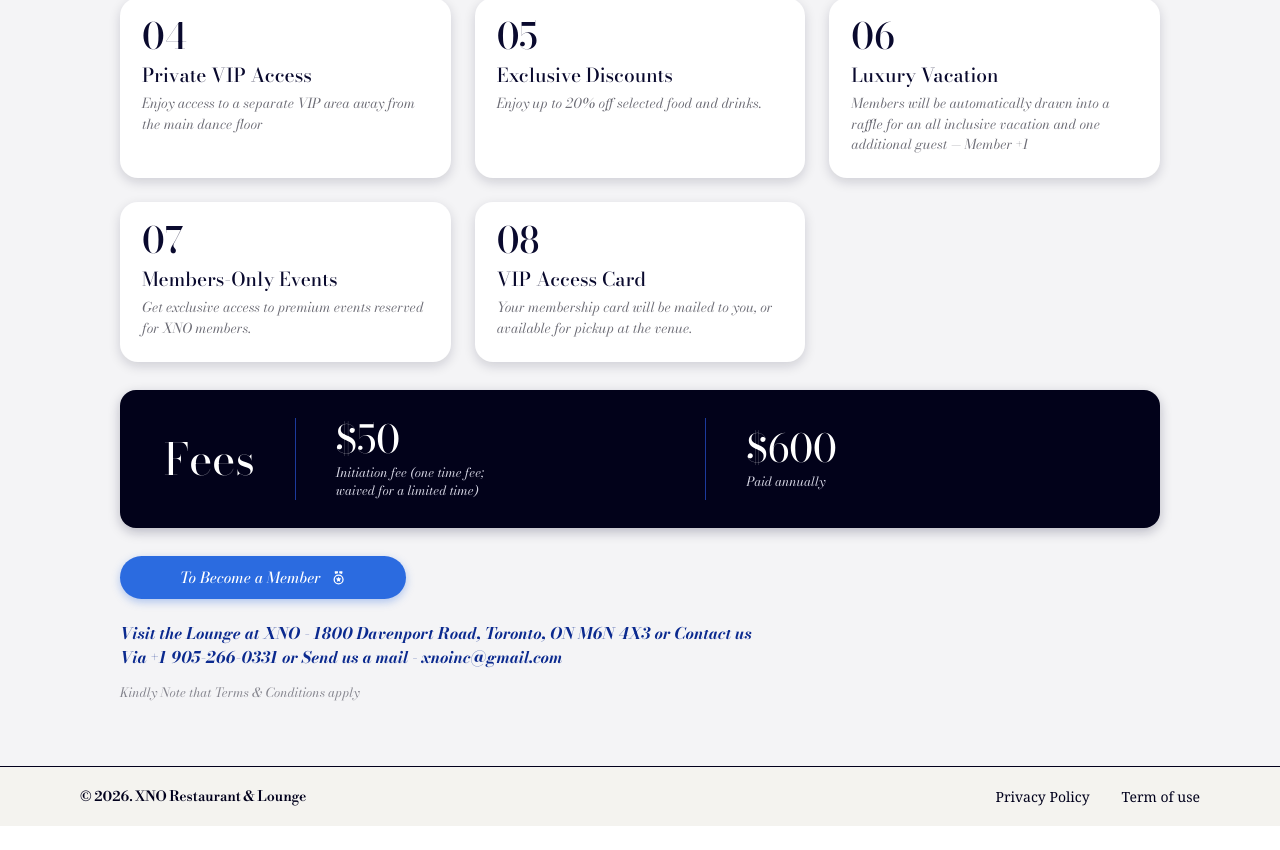
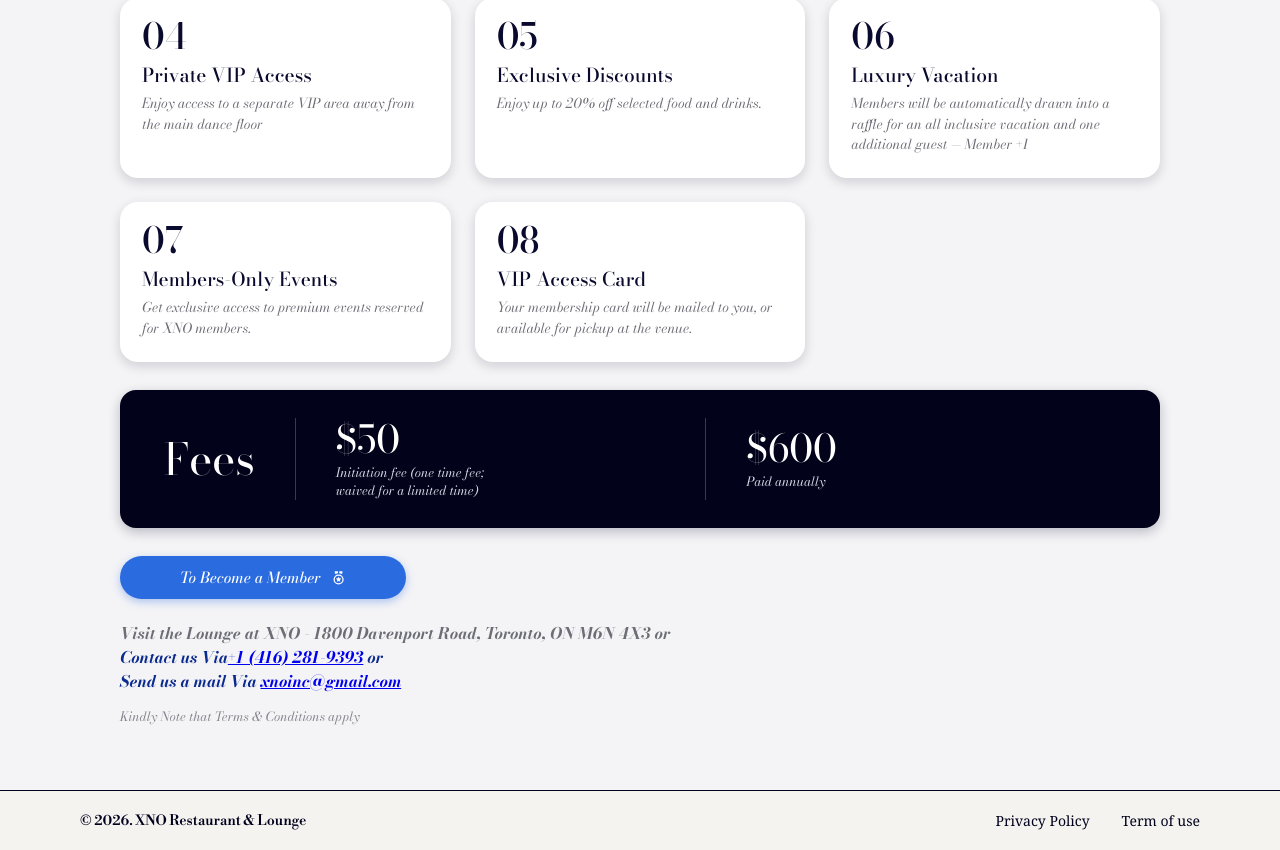
Before and after one commit to Lordrogba247/XNO, a React (Vite) app: page /membership in a window 1280 px wide. Shown: the part 473-1323 px from the top of the page. Before the commit the page ends 1299 px from the top, so only its background shows below. Built offline with nearby package versions, Linux system fonts and the light colour scheme; a web font is replaced by a local one.

Commit message:
margin top corrections

```diff
--- a/src/1Navbar/Eventz/Events.css
+++ b/src/1Navbar/Eventz/Events.css
@@ -43,7 +43,7 @@
 .event-card__img {
   width: 100%;
   height: 280px;
-  object-fit: cover;
+  object-fit: contain;
   display: block;
 }
 
--- a/src/1Navbar/Eventz/Events.jsx
+++ b/src/1Navbar/Eventz/Events.jsx
@@ -53,7 +53,7 @@
             <p className="events-page__notice">
                 Please be advised that by clicking any of our events you agree that
                 you are <span className="events-page__highlight">18+</span> and would
-                be willing tender your Ids upon request.
+                be willing to tender your Ids upon request.
             </p>
 
             <div className="events-page__grid">
--- a/src/1Navbar/Gallery/Gallery.css
+++ b/src/1Navbar/Gallery/Gallery.css
@@ -51,43 +51,6 @@
   display: block;
 }
 
-/* .gallery-month__img--1 {
-  grid-column: 1;
-  grid-row: 1;
-  height: 160px;
-}
-
-.gallery-month__img--2 {
-  grid-column: 2;
-  grid-row: 1 / 3;
-  height: 100%;
-  min-height: 340px;
-}
-
-.gallery-month__img--3 {
-  grid-column: 3;
-  grid-row: 1;
-  height: 160px;
-}
-
-.gallery-month__img--4 {
-  grid-column: 1;
-  grid-row: 2;
-  height: 160px;
-}
-
-.gallery-month__img--5 {
-  grid-column: 3;
-  grid-row: 2;
-  height: 160px;
-}
-
-.gallery-month__img--6 {
-  grid-column: 2;
-  grid-row: 3;
-  height: 140px;
-} */
-
 /* Tablet */
 @media (max-width: 700px) {
   .gallery-page {
@@ -107,7 +70,8 @@
 /* Mobile - matches Figma: single column, images stacked full-width */
 @media (max-width: 480px) {
   .gallery-page {
-    padding: 100px 16px 50px;
+    padding: 100px 20px 50px;
+    margin-top: 20px;
   }
 
   .gallery-page__heading {
--- a/src/7Footer/PrivacyPolicy.css
+++ b/src/7Footer/PrivacyPolicy.css
@@ -123,6 +123,7 @@
 @media (max-width: 640px) {
   .pp-page {
     padding: 1rem 0.75rem 2rem;
+    margin-top: 40px;
   }
 
   .pp-card {
--- a/src/Membership/Membership.css
+++ b/src/Membership/Membership.css
@@ -7,7 +7,7 @@
   --mp-text-muted: #6d6d76;
   --mp-blue: #2b6be0;
   --mp-blue-text: #1a4fd6;
-  --mp-contact: #0b2a8f;
+  --mp-contact: #6d6d76;
   --mp-fees-bg: #02021a;
   --mp-fees-divider: #1c3a9c;
   --mp-fees-caption: #d6d6e4;
@@ -195,7 +195,7 @@
 }
 
 .mp-contact {
-  max-width: 62ch;
+  max-width: 63ch;
   margin: 22px 0 0;
   font-family: var(--mp-body);
   font-size: 1rem;
@@ -204,7 +204,16 @@
   line-height: 1.5;
   color: var(--mp-contact);
 }
-
+.mp-contact2 {
+  color: #0b2a8f;
+  max-width: 62ch;
+  /* margin: 22px 0 0; */
+  font-family: var(--mp-body);
+  font-size: 1rem;
+  font-style: italic;
+  font-weight: 700;
+  line-height: 1.5;
+}
 .mp-contact a {
   color: inherit;
   text-decoration: none;
@@ -233,7 +242,7 @@
 
 @media (max-width: 620px) {
   .mp-header {
-    margin-top: clamp(64px, 4vw, 40px);
+    margin-top: clamp(100px, 4vw, 40px);
   }
   .mp-grid {
     grid-template-columns: 1fr;
--- a/src/Membership/Membership.jsx
+++ b/src/Membership/Membership.jsx
@@ -119,10 +119,10 @@
 
                 <p className="mp-contact">
                     Visit the Lounge at XNO - 1800 Davenport Road, Toronto, ON M6N 4X3 or
-                    Contact us Via <a href="tel:+19052660331">+1 905-266-0331</a> or Send
-                    us a mail - <a href="mailto:xnoinc@gmail.com">xnoinc@gmail.com</a>
+
                 </p>
-
+                <p className="mp-contact2">Contact us Via<a href="tel:+14162819393">+1 (416) 281-9393</a> or </p>
+                <p className="mp-contact2">Send us a mail Via <a href="mailto:xnoinc@gmail.com">xnoinc@gmail.com</a></p>
                 <p className="mp-terms">Kindly Note that Terms &amp; Conditions apply</p>
             </div>
         </main>
```
Also changed, not shown: src/7Footer/Terms.css (deleted).
